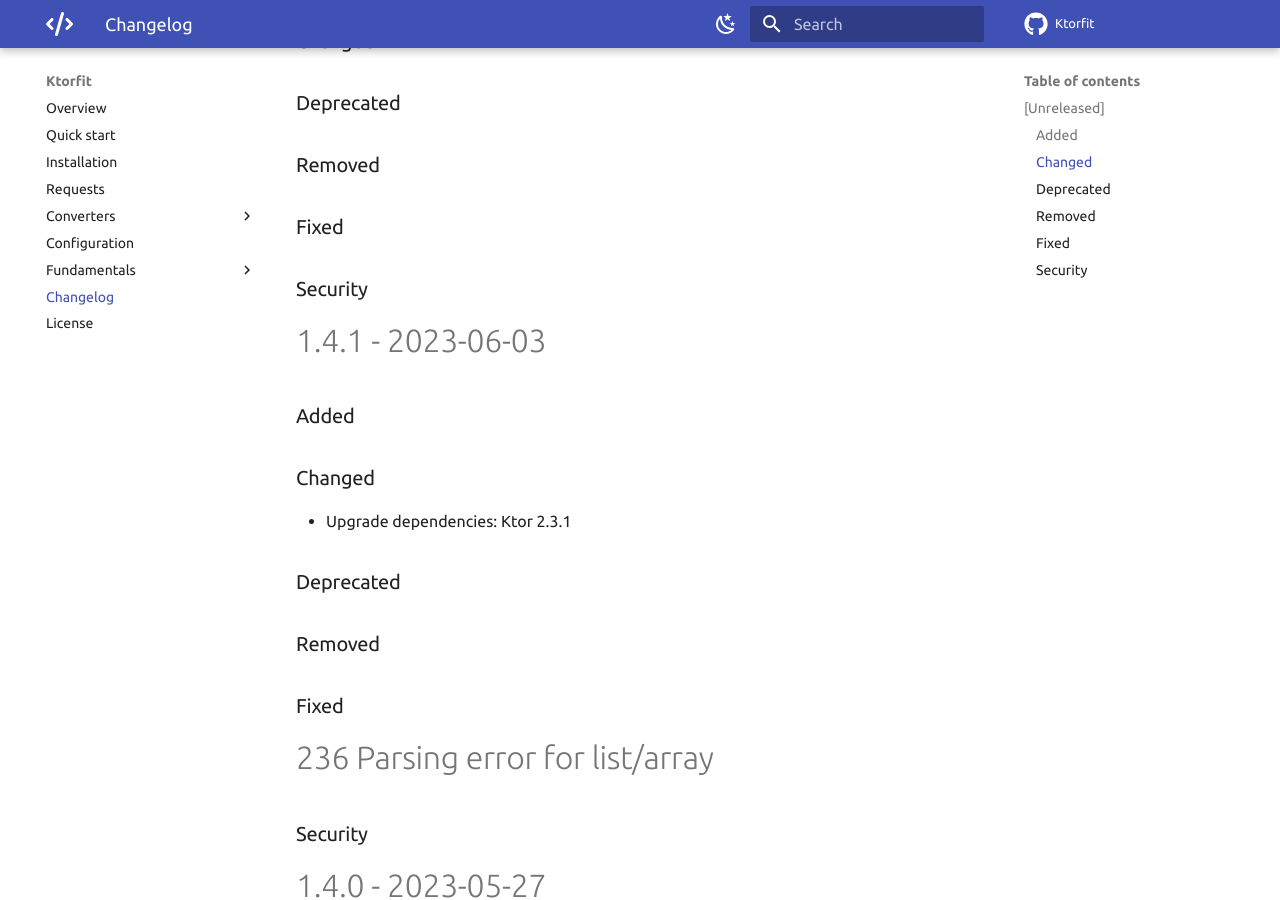
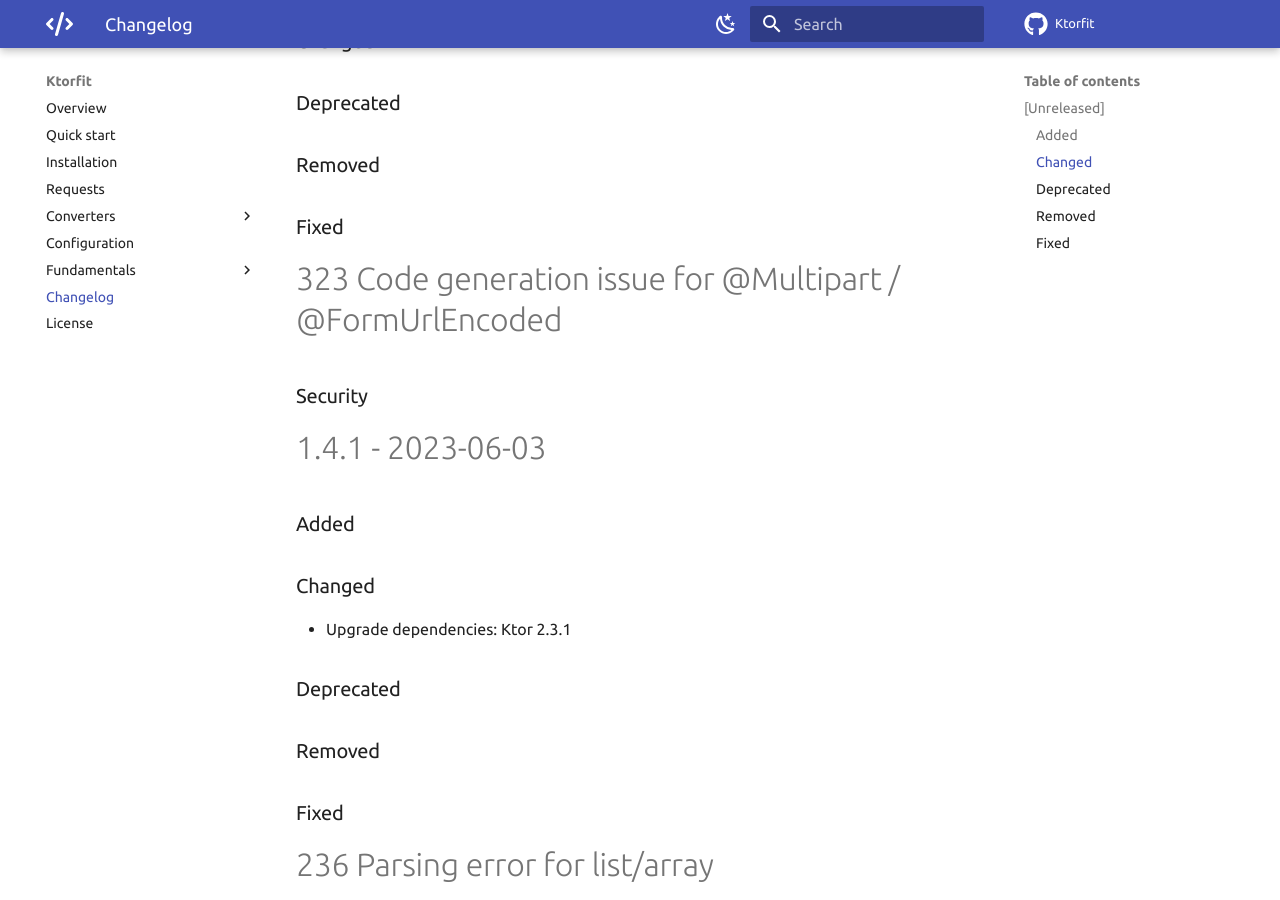
Before and after one commit to Foso/Ktorfit, an MkDocs documentation site: the page built from docs/CHANGELOG.md, in a window 1280 px wide and 900 px high, scrolled down 374 px. Built offline with MkDocs 1.6.1 and Material for MkDocs 9.7.7, drawn with Linux system fonts in a browser that asks for light colours; comment, search, counter and statistics services are not loaded.

Commit message:
Update CHANGELOG.md

```diff
--- a/docs/CHANGELOG.md
+++ b/docs/CHANGELOG.md
@@ -12,6 +12,8 @@
 ### Deprecated
 ### Removed
 ### Fixed
+#323 Code generation issue for @Multipart / @FormUrlEncoded
+
 ### Security
 
 1.4.1 - 2023-06-03
```
